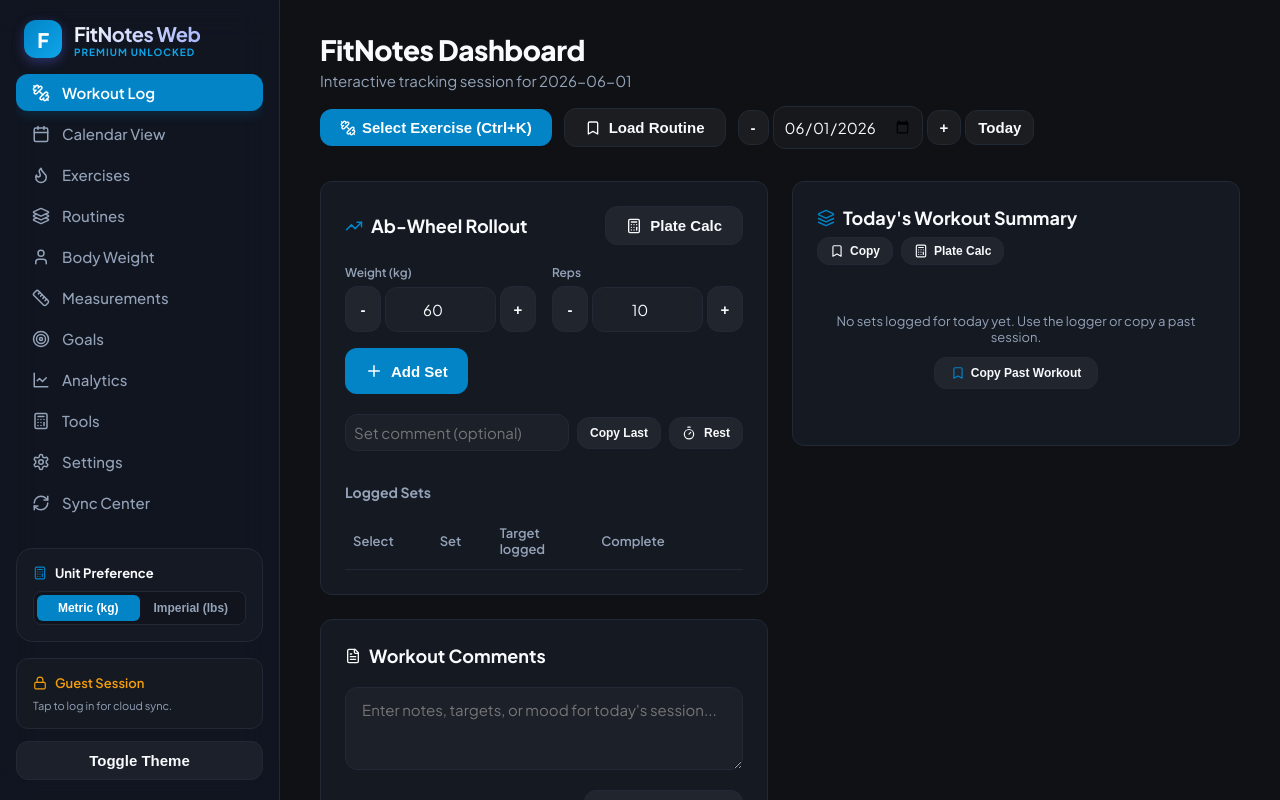
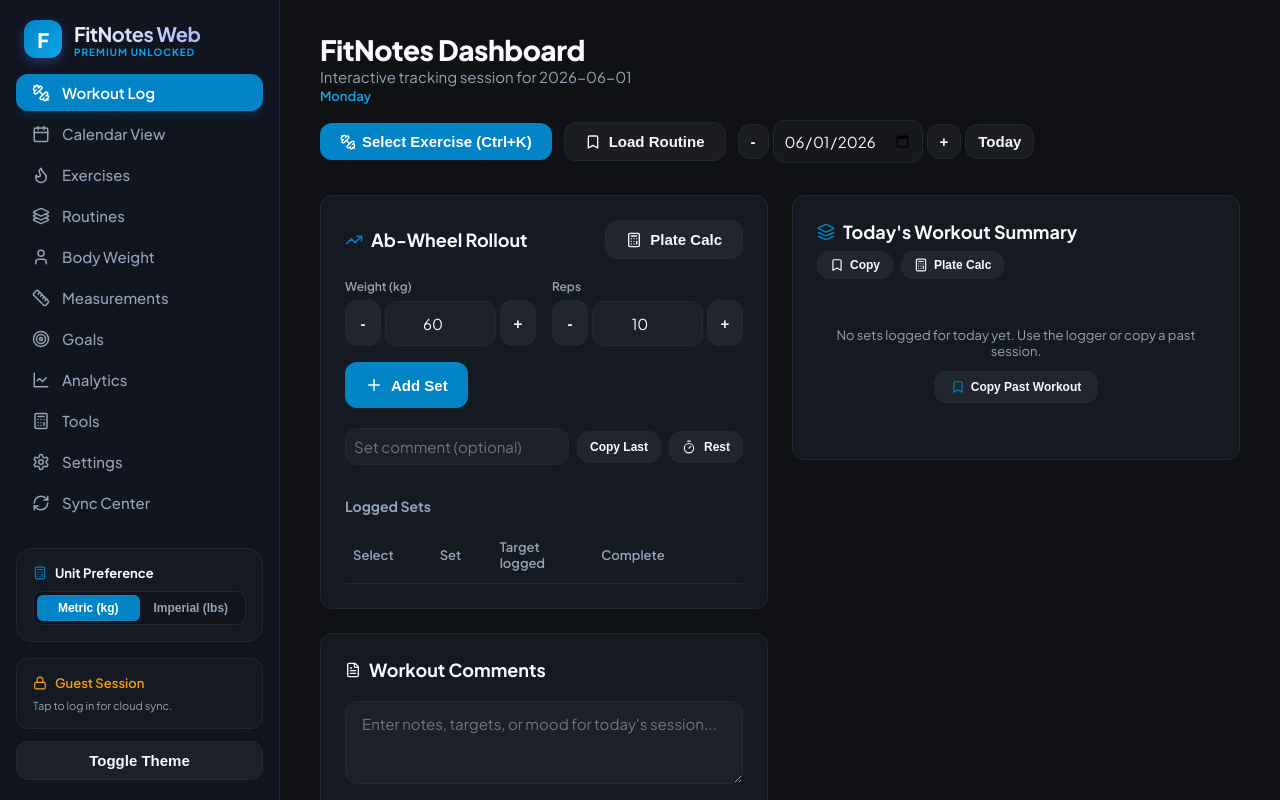
Before and after one commit to biker2000on/fitnotes-web, a React (Vite) app in the folder frontend/: page /#/log in a window 1280 px wide. Built offline with nearby package versions, Linux system fonts and the light colour scheme.

Commit message:
feat: display active day of the week under the date in header

```diff
--- a/frontend/src/App.tsx
+++ b/frontend/src/App.tsx
@@ -226,7 +226,21 @@
             </button>
             <div className="title-section">
               <h1>FitNotes Dashboard</h1>
-              <p>Interactive tracking session for {selectedDate}</p>
+              <p style={{ margin: 0 }}>Interactive tracking session for {selectedDate}</p>
+              <p style={{ fontSize: '13px', color: 'var(--accent)', fontWeight: 600, margin: '2px 0 0 0', textTransform: 'capitalize' }}>
+                {(() => {
+                  try {
+                    const parts = selectedDate.split('-');
+                    if (parts.length === 3) {
+                      const y = parseInt(parts[0], 10);
+                      const m = parseInt(parts[1], 10) - 1;
+                      const d = parseInt(parts[2], 10);
+                      return new Date(y, m, d).toLocaleDateString(undefined, { weekday: 'long' });
+                    }
+                  } catch (e) {}
+                  return '';
+                })()}
+              </p>
             </div>
           </div>
           <div style={{ display: 'flex', gap: '12px', alignItems: 'center', flexWrap: 'wrap' }}>
```
